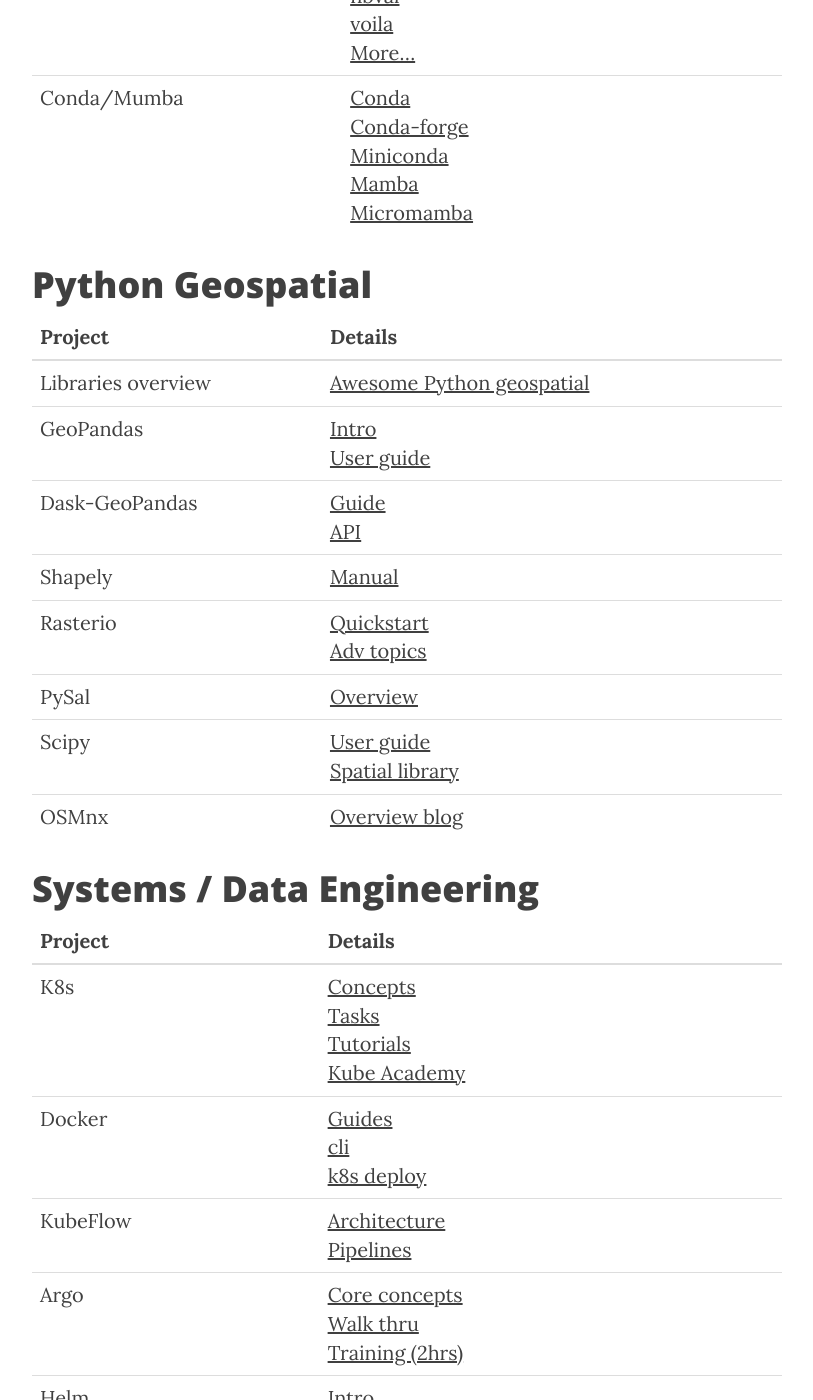
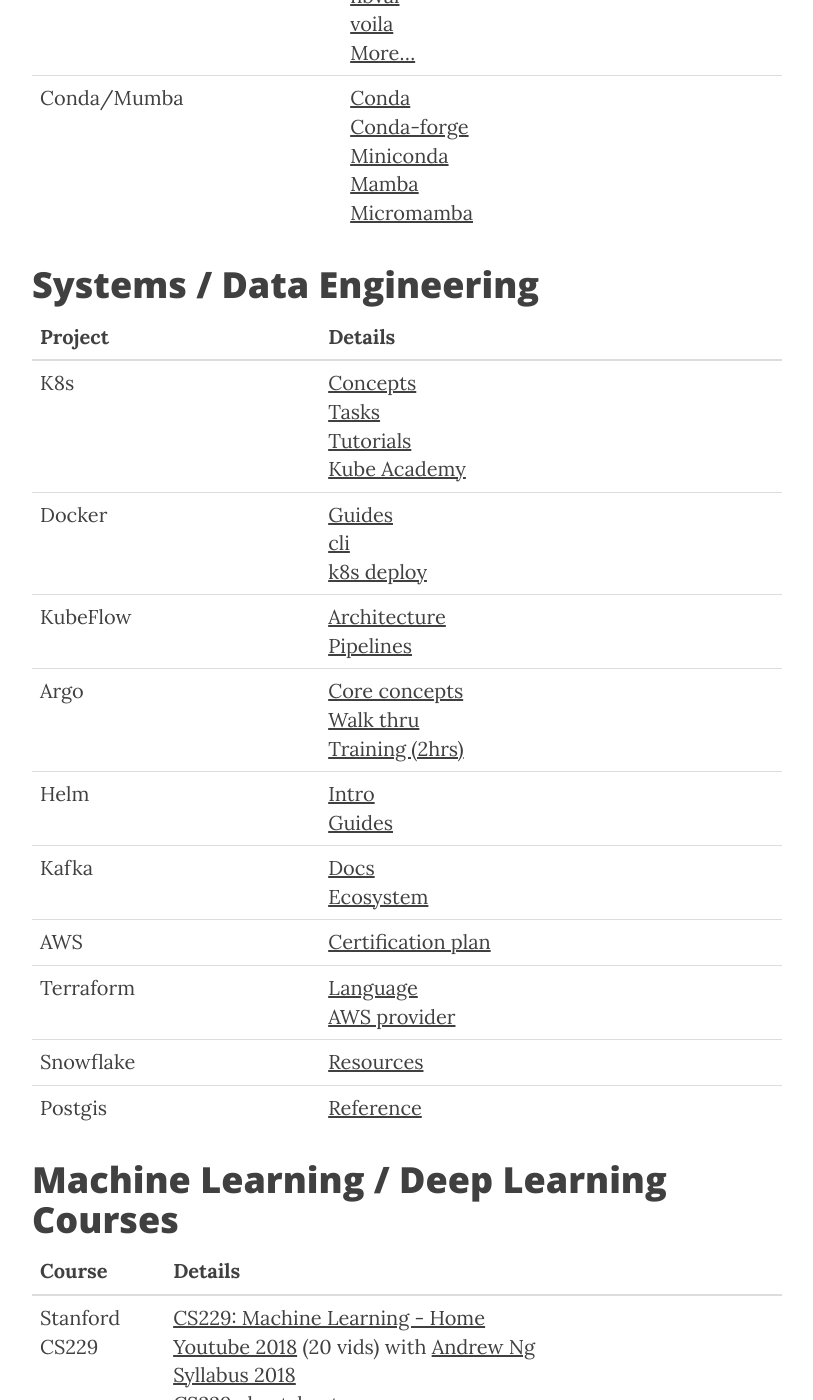
Before and after one commit to dylanhogg/dylanhogg.github.io, a Jekyll site: the page built from study.md, in a window 1280 px wide and 1400 px high, scrolled down 2012 px. Shown: the whole window, without its empty margins (233-1046 px from the left). Built offline with Jekyll 4.4.1, drawn with Linux system fonts in a browser that asks for light colours; nearby versions of some CDN libraries; some of the changed text lies outside the part shown.

Commit message:
Study resources update.

```diff
--- a/study.md
+++ b/study.md
@@ -13,10 +13,10 @@ header-img: "img/apps-bg.jpg"
 
 # Study Sections
 1. [Python Systems/Numeric](#python-systems)
-2. [Python Geospatial](#python-gis)
-3. [Systems / Data Engineering](#engineering)
-4. [Machine Learning Courses](#ml)
-5. [Math Resources](#math)
+2. [Systems / Data Engineering](#engineering)
+3. [Machine Learning Courses](#ml)
+4. [Math Resources](#math)
+5. [Python Geospatial](#python-gis)
 6. [Geospatial](#gis)
 7. [Computational geometry](#compgeo)
 8. [Blogs](#blogs)
@@ -44,21 +44,6 @@ header-img: "img/apps-bg.jpg"
 | Conda/Mumba       | [Conda](https://docs.conda.io/projects/conda/en/latest/) <br />[Conda-forge](https://conda-forge.org/docs/user/introduction.html) <br />[Miniconda](https://docs.conda.io/en/latest/miniconda.html) <br />[Mamba](https://github.com/mamba-org/mamba) <br />[Micromamba](https://github.com/mamba-org/mamba/blob/master/docs/source/user_guide/micromamba.rst) |
 
 
-<a name="python-gis"></a>
-# Python Geospatial
-
-| Project            | Details                                                                                                                                                 |
-|--------------------|---------------------------------------------------------------------------------------------------------------------------------------------------------|
-| Libraries overview | [Awesome Python geospatial](https://www.awesomepython.org/app.html?q=geo)                                                                               |
-| GeoPandas          | [Intro](https://geopandas.org/en/stable/getting_started/introduction.html) <br />[User guide](https://geopandas.org/en/stable/docs/user_guide.html)     |
-| Dask-GeoPandas     | [Guide](https://dask-geopandas.readthedocs.io/en/stable/guide.html) <br />[API](https://dask-geopandas.readthedocs.io/en/stable/api.html)               |
-| Shapely            | [Manual](https://shapely.readthedocs.io/en/latest/manual.html)                                                                                          |
-| Rasterio           | [Quickstart](https://rasterio.readthedocs.io/en/latest/quickstart.html) <br />[Adv topics](https://rasterio.readthedocs.io/en/latest/topics/index.html) |
-| PySal              | [Overview](http://pysal.org/pysal/api.html)                                                                                                             |
-| Scipy              | [User guide](https://docs.scipy.org/doc/scipy/tutorial/index.html) <br />[Spatial library](https://docs.scipy.org/doc/scipy/tutorial/spatial.html)      |
-| OSMnx              | [Overview blog](https://geoffboeing.com/2016/11/osmnx-python-street-networks/)                                                                          |                                                                                                                                                                                                                                                                                                                                |
-
-
 <a name="engineering"></a>
 # Systems / Data Engineering
 
@@ -72,8 +57,8 @@ header-img: "img/apps-bg.jpg"
 | Kafka     | [Docs](https://kafka.apache.org/documentation/) <br />[Ecosystem](https://cwiki.apache.org/confluence/display/KAFKA/Ecosystem)                                                                                                        |
 | AWS       | [Certification plan](https://docs.google.com/document/d/17D2PPbEKwLEpSmvEr-4eemtfMgjCiT1VmnQ_R2dkMIE/edit#heading=h.hns8txt42qra) <br />[]()                                                                                          |
 | Terraform | [Language](https://www.terraform.io/language) <br />[AWS provider](https://registry.terraform.io/providers/hashicorp/aws/latest/docs)                                                                                                 |
+| Snowflake | [Resources](https://resources.snowflake.com/)                                                                                                                                                                                         |
 | Postgis   | [Reference](https://postgis.net/docs/manual-3.2/reference.html)                                                                                                                                                                       |
-| QGIS      | [User manual](https://docs.qgis.org/3.22/en/docs/user_manual/)                                                                                                                                                                        |
 
 
 <a name="ml"></a>
@@ -107,6 +92,21 @@ header-img: "img/apps-bg.jpg"
 | Khan videos     | [Khan Academy Math](https://www.khanacademy.org/math); [Alg2](https://www.khanacademy.org/math/algebra2); [Trig](https://www.khanacademy.org/math/trigonometry); [Stats](https://www.khanacademy.org/math/statistics-probability); [Diff calc](https://www.khanacademy.org/math/differential-calculus); [Int calc](https://www.khanacademy.org/math/integral-calculus); [Calc1](https://www.khanacademy.org/math/calculus-1); [Calc2](https://www.khanacademy.org/math/calculus-2); [MV calc](https://www.khanacademy.org/math/multivariable-calculus); [Diff eq](https://www.khanacademy.org/math/differential-equations); [Lin alg](https://www.khanacademy.org/math/linear-algebra) |
 | 3b1b videos     | [3Blue1Brown](https://www.3blue1brown.com/); [Youtube](https://www.youtube.com/c/3blue1brown/playlists?view=1)                                                                                                                                                                                                                                                                                                                                                                                                                                                                                                                                                                         |
 | Math videos     | [Mathematical Monk](https://www.youtube.com/user/mathematicalmonk/playlists); [Youtube](https://www.youtube.com/c/3blue1brown/playlists?view=1)                                                                                                                                                                                                                                                                                                                                                                                                                                                                                                                                        |
+
+
+<a name="python-gis"></a>
+# Python Geospatial
+
+| Project            | Details                                                                                                                                                 |
+|--------------------|---------------------------------------------------------------------------------------------------------------------------------------------------------|
+| Libraries overview | [Awesome Python geospatial](https://www.awesomepython.org/app.html?q=geo)                                                                               |
+| GeoPandas          | [Intro](https://geopandas.org/en/stable/getting_started/introduction.html) <br />[User guide](https://geopandas.org/en/stable/docs/user_guide.html)     |
+| Dask-GeoPandas     | [Guide](https://dask-geopandas.readthedocs.io/en/stable/guide.html) <br />[API](https://dask-geopandas.readthedocs.io/en/stable/api.html)               |
+| Shapely            | [Manual](https://shapely.readthedocs.io/en/latest/manual.html)                                                                                          |
+| Rasterio           | [Quickstart](https://rasterio.readthedocs.io/en/latest/quickstart.html) <br />[Adv topics](https://rasterio.readthedocs.io/en/latest/topics/index.html) |
+| PySal              | [Overview](http://pysal.org/pysal/api.html)                                                                                                             |
+| Scipy              | [User guide](https://docs.scipy.org/doc/scipy/tutorial/index.html) <br />[Spatial library](https://docs.scipy.org/doc/scipy/tutorial/spatial.html)      |
+| OSMnx              | [Overview blog](https://geoffboeing.com/2016/11/osmnx-python-street-networks/)                                                                          |                                                                                                                                                                                                                                                                                                                                |
 
 
 <a name="gis"></a>
```
Also changed, not shown: other parts of study.md (+3 -1 lines).
